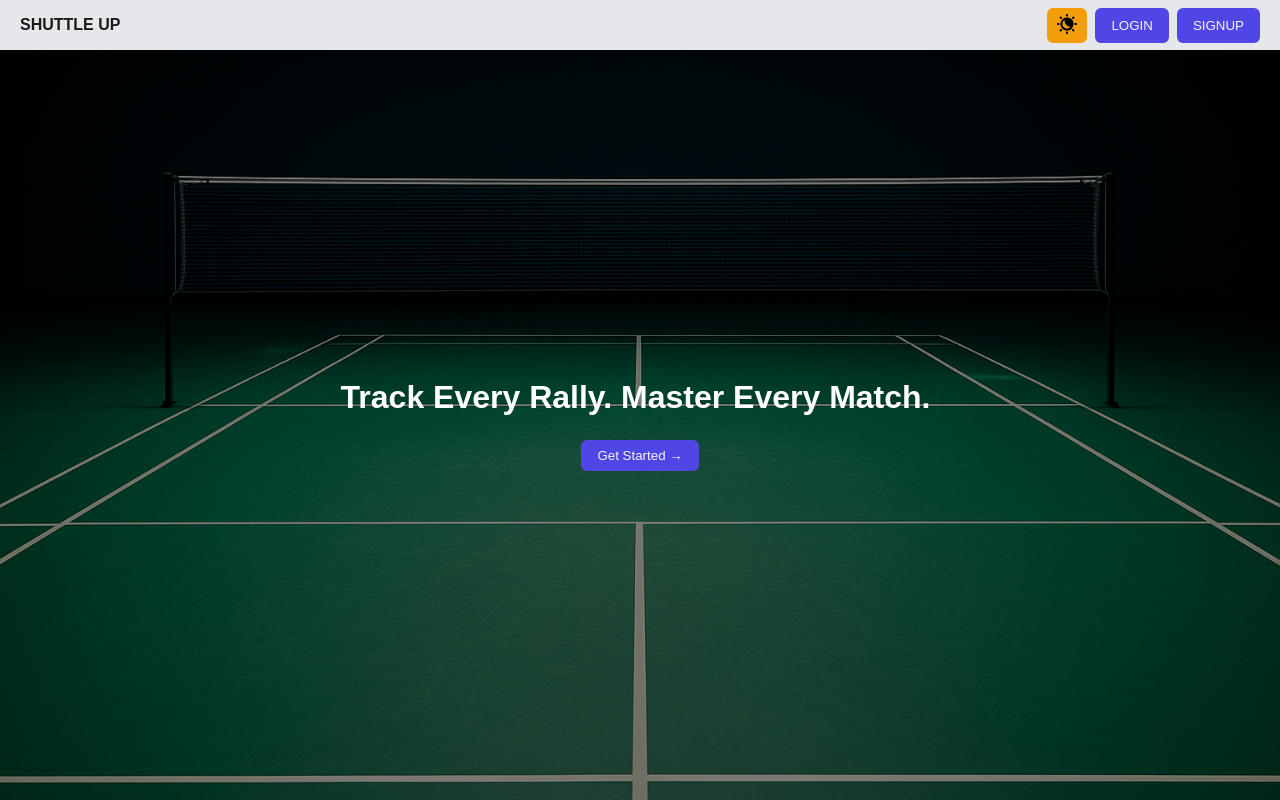
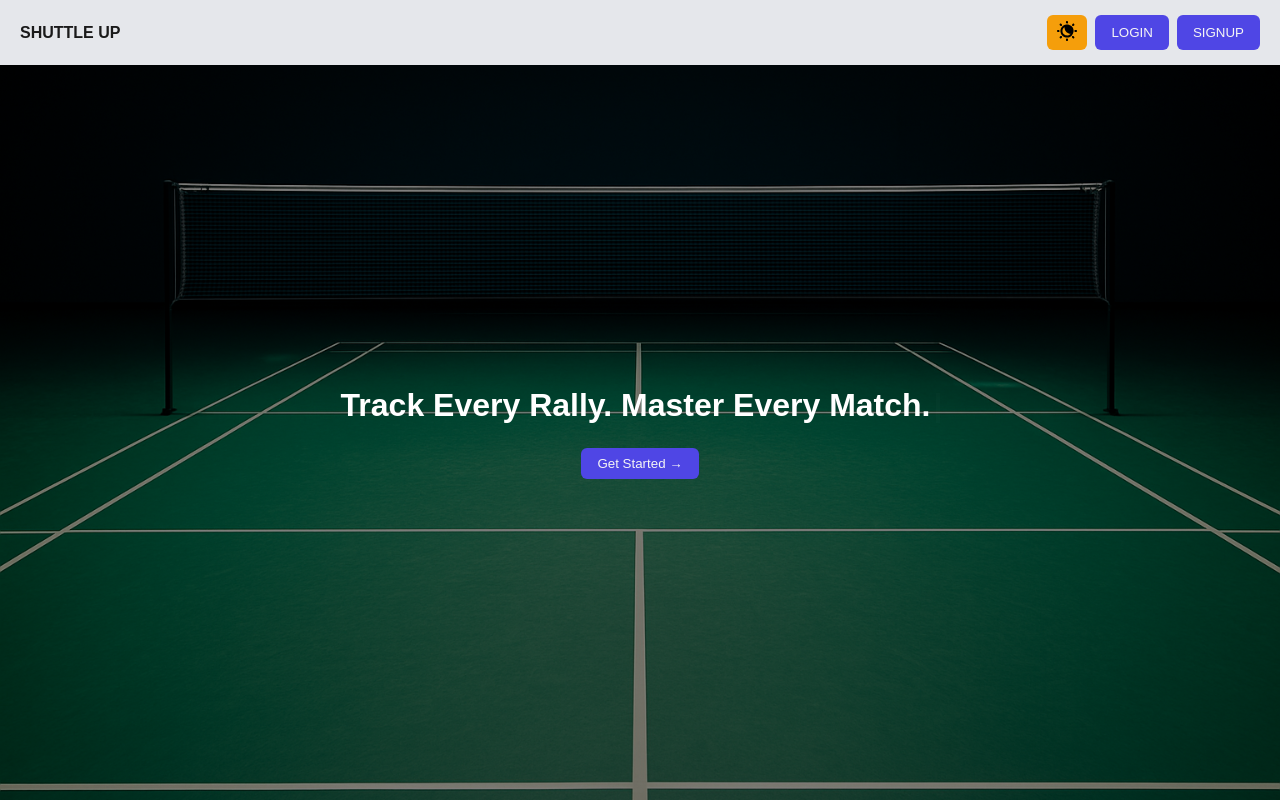
Before and after one commit to pearl174/shuttle-up-frontend, a React (Vite) app: page / in a window 1280 px wide. Built offline with nearby package versions, Linux system fonts and the light colour scheme.

Commit message:
General fixes for the border box strike. It affected them terribly.

```diff
--- a/src/components/Header/Header.css
+++ b/src/components/Header/Header.css
@@ -4,7 +4,7 @@
     align-items: center;
     justify-content: space-between;
     padding: 0.5em;
-    height: 50px;
+    height: 65px;
 }
 
 .button-container {
--- a/src/pages/Profile/Profile.css
+++ b/src/pages/Profile/Profile.css
@@ -2,7 +2,7 @@
     width: 100%;
     padding: 2em;
     display: grid;
-    grid-template-columns: 1fr 3fr;
+    grid-template-columns: 0.8fr 3.2fr;
     background-color: var(--bg);
     color: var(--text);
     gap: 2em;
@@ -55,7 +55,6 @@
 .left-side {
     display: flex;
     flex-direction: column;
-    justify-content: center;
     gap: 0.5em;
 }
 
--- a/src/pages/Profile/Profile.jsx
+++ b/src/pages/Profile/Profile.jsx
@@ -58,8 +58,8 @@ const Profile = () => {
                 <div className="profilepic-bio-container">
                     <ProfilePic />
                     <div className="bio-text">If you're gonna hit it, hit it until it breaks!</div>
-                    <button className="primary-btn friends">Friends</button>
-                    <button className="primary-btn friend-requests">Friend Requests</button>
+                    {/* <button className="primary-btn friends">Friends</button>
+                    <button className="primary-btn friend-requests">Friend Requests</button> */}
                 </div>
                 <ButtonTray />
                 {/* <div className="metrics">
```
